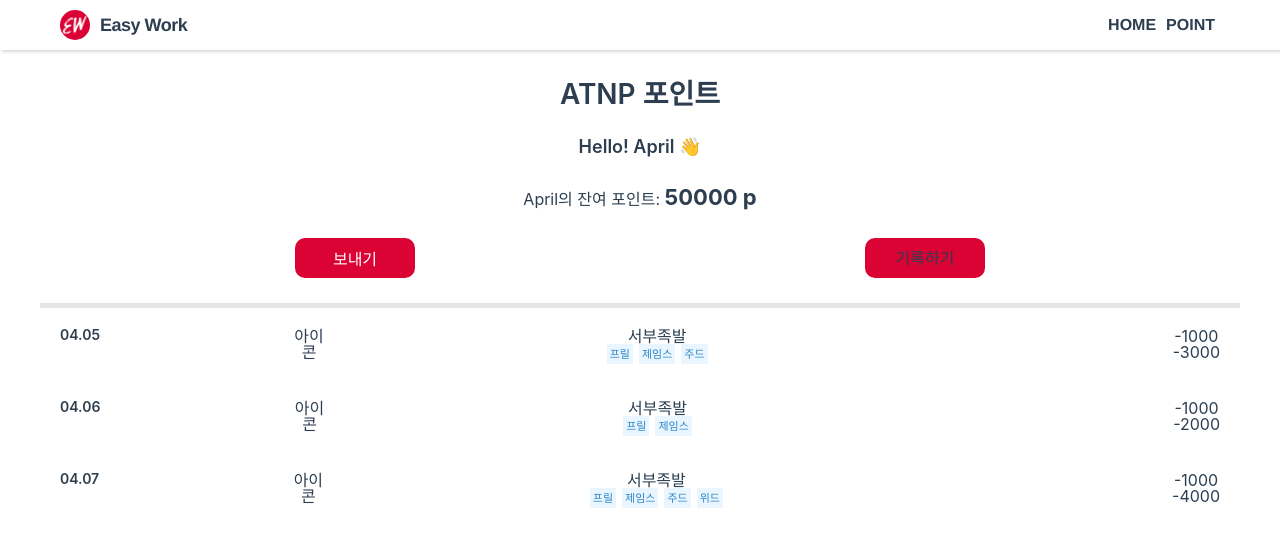
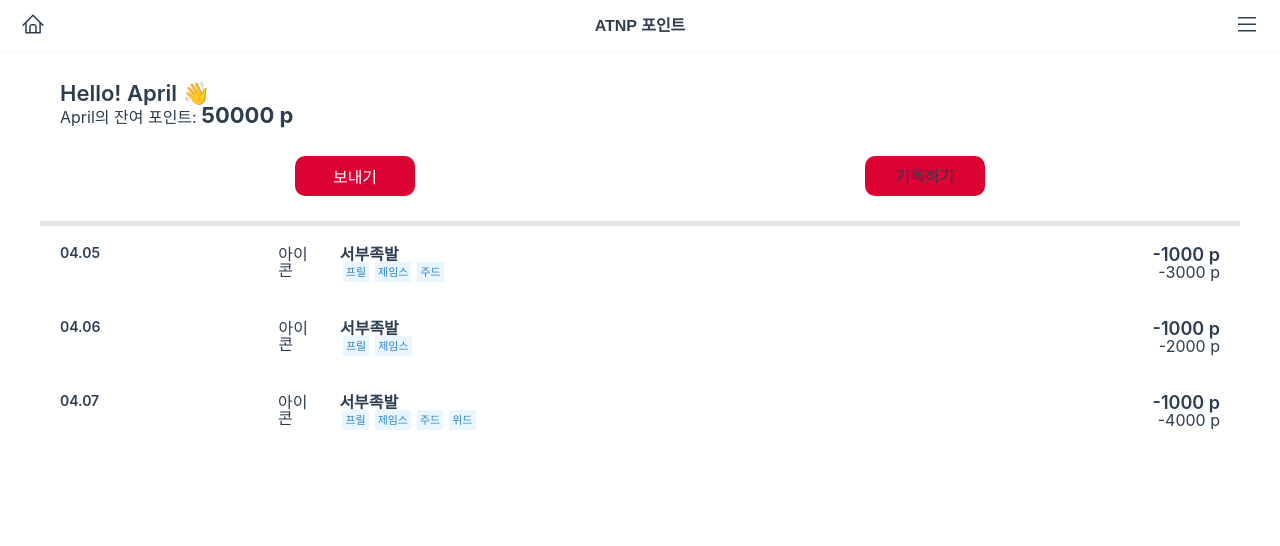
Before and after one commit to yurim45/easy-work-app, a Vue app: page /point in a window 1280 px wide. Shown: the top 546 px of the page. Built offline with nearby package versions, Linux system fonts and the light colour scheme.

Commit message:
add: header

```diff
--- a/jsconfig.json
+++ b/jsconfig.json
@@ -8,6 +8,7 @@
       "@/*": ["src/*"],
       "@assets": ["src/assets/*"],
       "@components": ["src/components/*"],
+      "@util": ["src/util/*"],
       "@store": ["src/store/*"],
       "@views": ["src/views/*"]
     },
--- a/src/App.vue
+++ b/src/App.vue
@@ -1,15 +1,4 @@
 <template>
-  <header>
-    <section>
-      <div class="logo">
-        <img alt="logo" src="./assets/logo.png" /><strong>Easy Work</strong>
-      </div>
-      <nav class="gnb">
-        <router-link to="/">HOME</router-link>
-        <router-link to="/point">POINT</router-link>
-      </nav>
-    </section>
-  </header>
   <router-view />
 </template>
 
@@ -18,48 +7,6 @@
   font-family: Avenir, Helvetica, Arial, sans-serif;
   -webkit-font-smoothing: antialiased;
   -moz-osx-font-smoothing: grayscale;
-  text-align: center;
   color: #2c3e50;
 }
-
-header {
-  box-shadow: rgb(0 0 0 / 15%) 1.95px 1.95px 2.6px;
-
-  section {
-    margin: auto;
-    padding: 25px 20px;
-    max-width: 1200px;
-    height: 30px;
-    display: flex;
-    justify-content: space-between;
-    align-items: center;
-  }
-}
-
-.logo {
-  display: flex;
-  align-items: center;
-
-  img {
-    width: 30px;
-    margin-right: 10px;
-    border-radius: 50%;
-  }
-
-  strong {
-    font-size: 18px;
-    font-weight: 600;
-    letter-spacing: -0.5px;
-  }
-}
-
-a {
-  margin: 0 5px;
-  font-weight: bold;
-  text-decoration: none;
-}
-
-a:visited {
-  color: #42b983;
-}
 </style>
--- a/src/components/PointHistory.vue
+++ b/src/components/PointHistory.vue
@@ -19,8 +19,8 @@
         </div>
       </div>
       <div class="amt">
-        <div>{{ history.perAmount }}</div>
-        <div>{{ history.perAmount * history.targets.length }}</div>
+        <div class="perAmount">{{ history.perAmount }} p</div>
+        <div>{{ history.perAmount * history.targets.length }} p</div>
       </div>
     </li>
   </ul>
@@ -59,12 +59,16 @@ export default {
       ],
     };
   },
+  methods: {
+    handleNumFormat() {},
+  },
 };
 </script>
 
-<style>
+<style scoped lang="scss">
 ul {
   margin-top: 20px;
+  font-size: 16px;
   border-top: 5px solid var(--line);
 }
 
@@ -82,7 +86,13 @@ li {
 .historyDetail {
   display: flex;
   flex-direction: column;
+  align-items: flex-start;
   width: 100%;
+  padding-left: 20px;
+
+  p {
+    font-weight: 600;
+  }
 }
 
 .date {
@@ -101,6 +111,12 @@ li {
 
 .amt {
   display: flex;
+  align-items: flex-end;
   flex-direction: column;
 }
+
+.perAmount {
+  font-size: 18px;
+  font-weight: 600;
+}
 </style>
--- a/src/components/SendPoint.vue
+++ b/src/components/SendPoint.vue
@@ -99,29 +99,4 @@ h3 {
   align-items: center;
   margin: 50px 0;
 }
-
-.inputForm {
-  margin: 20px 0;
-  display: flex;
-  justify-content: center;
-  align-items: start;
-  flex-direction: column;
-
-  label {
-    margin-bottom: -5px;
-    font-size: 16px;
-    font-weight: 600;
-  }
-
-  input {
-    width: 100%;
-    height: 35px;
-    padding: 10px 0;
-    border-bottom: 1px solid var(--line);
-
-    &:focus {
-      border-bottom: 2px solid var(--primary);
-    }
-  }
-}
 </style>
--- /dev/null
+++ b/src/components/common/header/BasicHeader.vue
@@ -0,0 +1,32 @@
+<template>
+  <header class="header">
+    <router-link to="/"><icon-home /></router-link>
+    <div>{{ title }}</div>
+    <button><icon-hamberger /></button>
+  </header>
+</template>
+
+<script>
+import { IconHamberger, IconHome } from '@/components/icons/index';
+
+export default {
+  name: 'BasicHeader',
+  components: { IconHamberger, IconHome },
+  props: {
+    title: String,
+  },
+};
+</script>
+
+<style scoped lang="scss">
+.header {
+  display: flex;
+  justify-content: space-between;
+  align-items: center;
+  height: 52px;
+  padding: 0 20px;
+  background-color: var(--white);
+  font-weight: 600;
+  border-bottom: 1px solid #f5f5f5;
+}
+</style>
--- /dev/null
+++ b/src/components/common/header/HomeHeader.vue
@@ -0,0 +1,60 @@
+<template>
+  <header>
+    <section>
+      <div class="logo">
+        <img alt="logo" src="../../../assets/logo.png" /><strong
+          >Easy Work</strong
+        >
+      </div>
+    </section>
+  </header>
+</template>
+
+<script>
+export default {
+  name: 'HomeHeader',
+};
+</script>
+
+<style scoped lang="scss">
+header {
+  box-shadow: rgb(0 0 0 / 15%) 1.95px 1.95px 2.6px;
+
+  section {
+    margin: auto;
+    padding: 25px 20px;
+    max-width: 1200px;
+    height: 30px;
+    display: flex;
+    justify-content: center;
+    align-items: center;
+  }
+}
+
+.logo {
+  display: flex;
+  align-items: center;
+
+  img {
+    width: 30px;
+    margin-right: 10px;
+    border-radius: 50%;
+  }
+
+  strong {
+    font-size: 18px;
+    font-weight: 600;
+    letter-spacing: -0.5px;
+  }
+}
+
+a {
+  margin: 0 5px;
+  font-weight: bold;
+  text-decoration: none;
+}
+
+a:visited {
+  color: #42b983;
+}
+</style>
--- a/src/components/icons/IconHamberger.vue
+++ b/src/components/icons/IconHamberger.vue
@@ -6,9 +6,9 @@
     fill="none"
     xmlns="http://www.w3.org/2000/svg"
   >
-    <rect x="4" y="6" width="18" height="1.5" fill="black" />
-    <rect x="4" y="12.5" width="18" height="1.5" fill="black" />
-    <rect x="4" y="19" width="18" height="1.5" fill="black" />
+    <rect x="4" y="6" width="18" height="1.5" fill="#2c3e50" />
+    <rect x="4" y="12.5" width="18" height="1.5" fill="#2c3e50" />
+    <rect x="4" y="19" width="18" height="1.5" fill="#2c3e50" />
   </svg>
 </template>
 
--- /dev/null
+++ b/src/components/icons/IconHome.vue
@@ -0,0 +1,24 @@
+<template>
+  <svg
+    width="26"
+    height="26"
+    viewBox="0 0 26 26"
+    fill="none"
+    xmlns="http://www.w3.org/2000/svg"
+  >
+    <path
+      fillRule="evenodd"
+      clipRule="evenodd"
+      d="M13 3.25L23.5303 13.7803C23.8232 14.0732 23.8232 14.5481 23.5303 14.841C23.2374 15.1339 22.7626 15.1339 22.4697 14.841L20.8553 13.2266V22.5607H5.25V13.1213L3.53033 14.841C3.23744 15.1339 2.76256 15.1339 2.46967 14.841C2.17678 14.5481 2.17678 14.0732 2.46967 13.7803L13 3.25ZM6.73065 11.6407C6.74331 11.6953 6.75 11.7522 6.75 11.8107V21.0607H9.25V15.8107C9.25 14.2919 10.4812 13.0607 12 13.0607H14C15.5188 13.0607 16.75 14.2919 16.75 15.8107V21.0607H19.3553V11.8107C19.3553 11.7837 19.3567 11.757 19.3595 11.7308L13 5.37132L6.73065 11.6407ZM15.25 21.0607V15.8107C15.25 15.1203 14.6904 14.5607 14 14.5607H12C11.3096 14.5607 10.75 15.1203 10.75 15.8107V21.0607H15.25Z"
+      fill="#2c3e50"
+    />
+  </svg>
+</template>
+
+<script>
+export default {
+  name: 'IconHome',
+};
+</script>
+
+<style></style>
--- a/src/components/icons/index.js
+++ b/src/components/icons/index.js
@@ -1,3 +1,4 @@
 import IconHamberger from './IconHamberger.vue';
+import IconHome from './IconHome.vue';
 
-export { IconHamberger };
+export { IconHamberger, IconHome };
--- a/src/views/HomeView.vue
+++ b/src/views/HomeView.vue
@@ -1,13 +1,22 @@
 <template>
-  <div>
+  <home-header />
+  <main>
     <h1>Hello! {{ userName }} 👋</h1>
     <img alt="logo" src="../assets/logo.png" />
     <h2>새로운 BUSINESS의 시작, <br /><strong>Easy Work</strong></h2>
-  </div>
+
+    <nav class="gnb">
+      <router-link to="/">HOME</router-link>
+      <router-link to="/point">POINT</router-link>
+    </nav>
+  </main>
 </template>
 
 <script>
+import HomeHeader from '@/components/common/header/HomeHeader.vue';
+
 export default {
+  components: { HomeHeader },
   name: 'HomeView',
   data() {
     return {
@@ -18,6 +27,20 @@ export default {
 </script>
 
 <style scoped lang="scss">
+main {
+  text-align: center;
+}
+
+a {
+  margin: 0 5px;
+  font-weight: bold;
+  text-decoration: none;
+}
+
+a:visited {
+  color: #42b983;
+}
+
 h1 {
   padding: 30px;
   font-size: 28px;
--- a/src/views/PointView.vue
+++ b/src/views/PointView.vue
@@ -1,10 +1,12 @@
 <template>
+  <basic-header title="ATNP 포인트" />
   <main class="point">
-    <h1>ATNP 포인트</h1>
-    <h2>Hello! {{ userName }} 👋</h2>
-    <p>
-      {{ userName }}의 잔여 포인트: <strong>{{ points }} p</strong>
-    </p>
+    <div class="content">
+      <h2>Hello! {{ userName }} 👋</h2>
+      <p>
+        {{ userName }}의 잔여 포인트: <strong>{{ points }} p</strong>
+      </p>
+    </div>
 
     <div class="btnWrapper">
       <button-view label="보내기" @onClick="sendPointOpen" />
@@ -20,10 +22,11 @@
 import { ButtonView } from '@/components/common/index';
 import SendPoint from '@/components/SendPoint.vue';
 import PointHistory from '@/components/PointHistory.vue';
+import BasicHeader from '@/components/common/header/BasicHeader.vue';
 
 export default {
   name: 'PointView',
-  components: { ButtonView, SendPoint, PointHistory },
+  components: { ButtonView, SendPoint, PointHistory, BasicHeader },
   data() {
     return {
       userName: 'April',
@@ -51,16 +54,20 @@ export default {
   max-width: 1200px;
   margin: auto;
 }
-
-h1 {
-  padding: 30px;
-  font-size: 28px;
+.content {
+  padding: 30px 20px;
+}
+h2 {
+  font-size: 22px;
   font-weight: 600;
 }
 
-h2 {
-  font-size: 18px;
-  font-weight: 600;
+p {
+  max-width: 350px;
+
+  strong {
+    font-size: 22px;
+  }
 }
 
 .btnWrapper {
@@ -68,16 +75,6 @@ h2 {
   justify-content: space-around;
   align-items: center;
   padding: 0 30px 25px;
-}
-
-p {
-  max-width: 350px;
-  margin: 0 auto;
-  padding: 30px 0;
-
-  strong {
-    font-size: 22px;
-  }
 }
 
 .button {
```
Also changed, not shown: src/util/index.js (added, +14 -0 lines).
